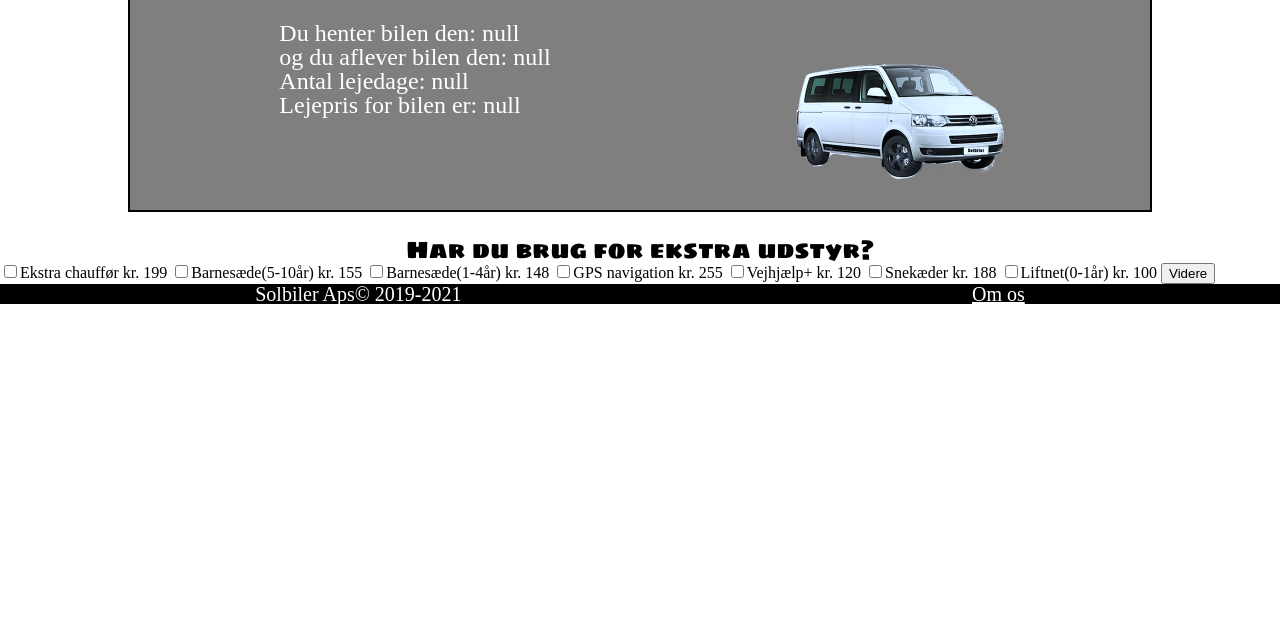
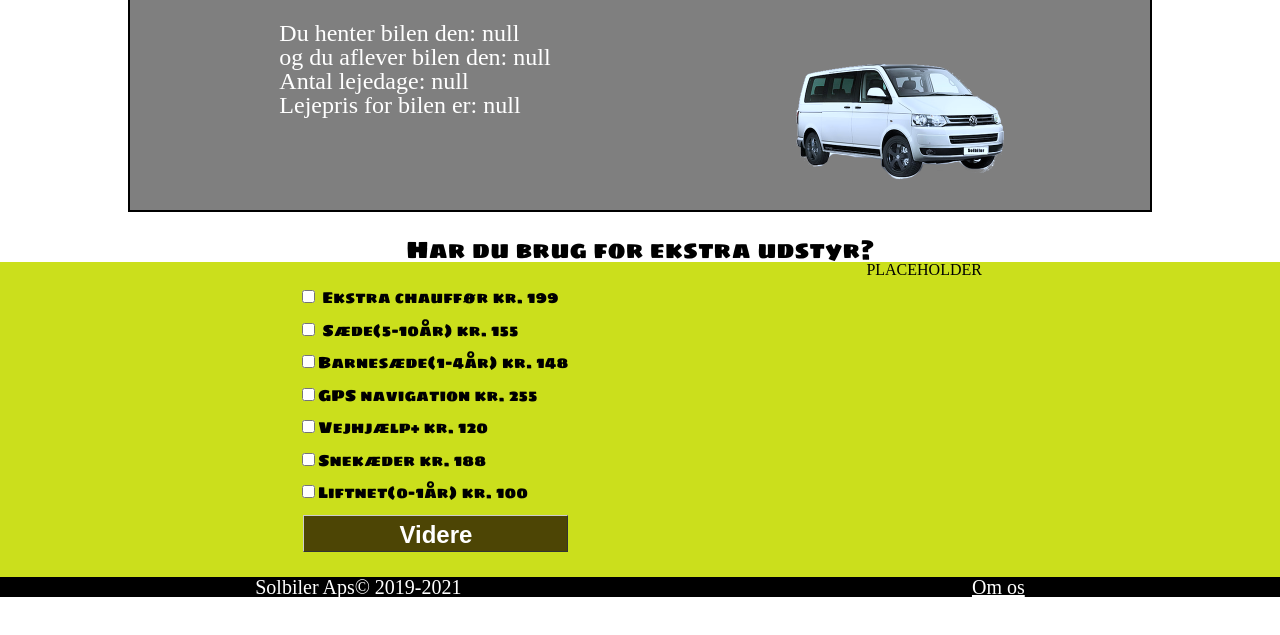
Before and after one commit to foirfe/Solbiler, a plain HTML site: page solbiler/ekstra.html in a window 1280 px wide. Shown: the part 89-724 px from the top of the page. Drawn offline with Linux system fonts and the light colour scheme.

Commit message:
Ekstraside CSS

```diff
--- a/solbiler/css/pages/_ekstra.scss
+++ b/solbiler/css/pages/_ekstra.scss
@@ -27,4 +27,33 @@
     width: 50%;
     margin: 0 25% 0 25%;
   }
+  form {
+    background-color: rgb(203, 223, 28);
+    display: flex;
+    justify-content: space-evenly;
+  }
+  #ekstraudstyr {
+    font-family: "Sigmar One", cursive;
+    padding: 2% 0 2% 0;
+    display: flex;
+    flex-direction: column;
+  }
+
+  .check {
+    margin: 0 0 5% 0;
+  }
+  button {
+    margin: 0 0 0 2%;
+    text-decoration: none;
+    padding: 5px 6px 2px 6px;
+    border-top: 1px solid #cccccc;
+    border-right: 1px solid #333333;
+    border-bottom: 1px solid #333333;
+    border-left: 1px solid #cccccc;
+    font-size: 1.5em;
+    font-weight: bold;
+    background-color: rgb(77, 69, 5);
+    color: white;
+    cursor: pointer;
+  }
 }
--- a/solbiler/ekstra.html
+++ b/solbiler/ekstra.html
@@ -36,37 +36,57 @@
         <div id="ekstraoutput"></div>
         <div id="valgtebilbillede"></div>
       </div>
+      <h1>Har du brug for ekstra udstyr?</h1>
       <form>
-        <h1>Har du brug for ekstra udstyr?</h1>
-        <input
-          type="checkbox"
-          data-udstyr="Ekstra chauffør"
-          value="199"
-        />Ekstra chauffør kr. 199
+        <div id="ekstraudstyr">
+          <div class="check">
+            <input type="checkbox" data-udstyr="Ekstra chauffør" value="199" />
+            Ekstra chauffør kr. 199
+          </div>
+          <div class="check">
             <input
               type="checkbox"
               data-udstyr="Barnesæde(5-10år)"
               value="155"
-        />Barnesæde(5-10år) kr. 155
+            />
+            Sæde(5-10år) kr. 155
+          </div>
+          <div class="check">
             <input
               type="checkbox"
               data-udstyr="Barnesæde(1-4år)"
               value="140"
             />Barnesæde(1-4år) kr. 148
-        <input type="checkbox" data-udstyr="GPS navigation" value="250" />GPS
-        navigation kr. 255
-        <input type="checkbox" data-udstyr="Vejhjælp" value="120" />Vejhjælp+
-        kr. 120
-        <input type="checkbox" data-udstyr="Snekæder" value="188" />Snekæder kr.
-        188
+          </div>
+          <div class="check">
+            <input
+              type="checkbox"
+              data-udstyr="GPS navigation"
+              value="250"
+            />GPS navigation kr. 255
+          </div>
+          <div class="check">
+            <input
+              type="checkbox"
+              data-udstyr="Vejhjælp"
+              value="120"
+            />Vejhjælp+ kr. 120
+          </div>
+          <div class="check">
+            <input type="checkbox" data-udstyr="Snekæder" value="188" />Snekæder
+            kr. 188
+          </div>
+          <div class="check">
             <input
               type="checkbox"
               data-udstyr="Liftnet"
               value="100"
             />Liftnet(0-1år) kr. 100
+          </div>
           <button type="submit">Videre</button>
+        </div>
+        <div id="totalprisplusudstyr">PLACEHOLDER</div>
       </form>
-      <div id="totalprisplusudstyr"></div>
     </main>
     <footer>
       <p>Solbiler Aps&copy; 2019-2021</p>
```
Also changed, not shown: solbiler/css/style.css, 1 other file. Lines whose indentation alone changed are shown as unchanged.
